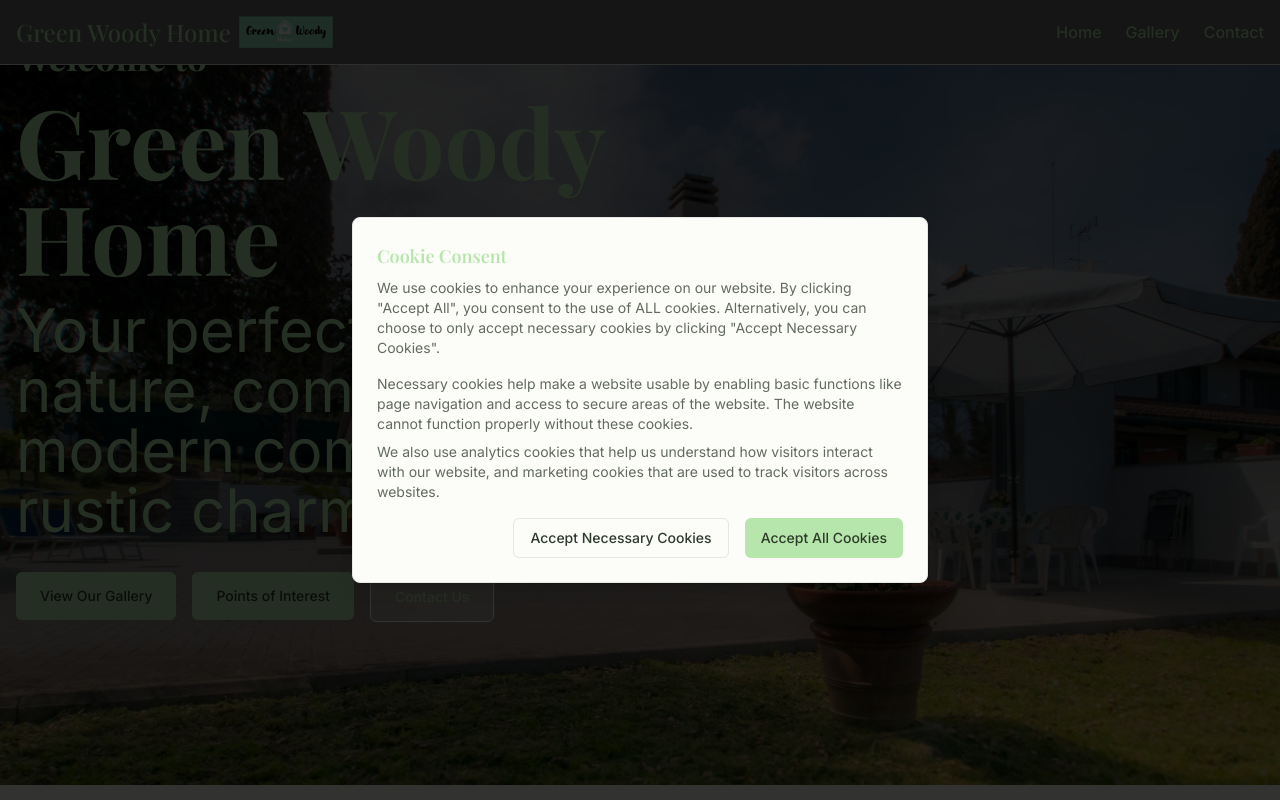
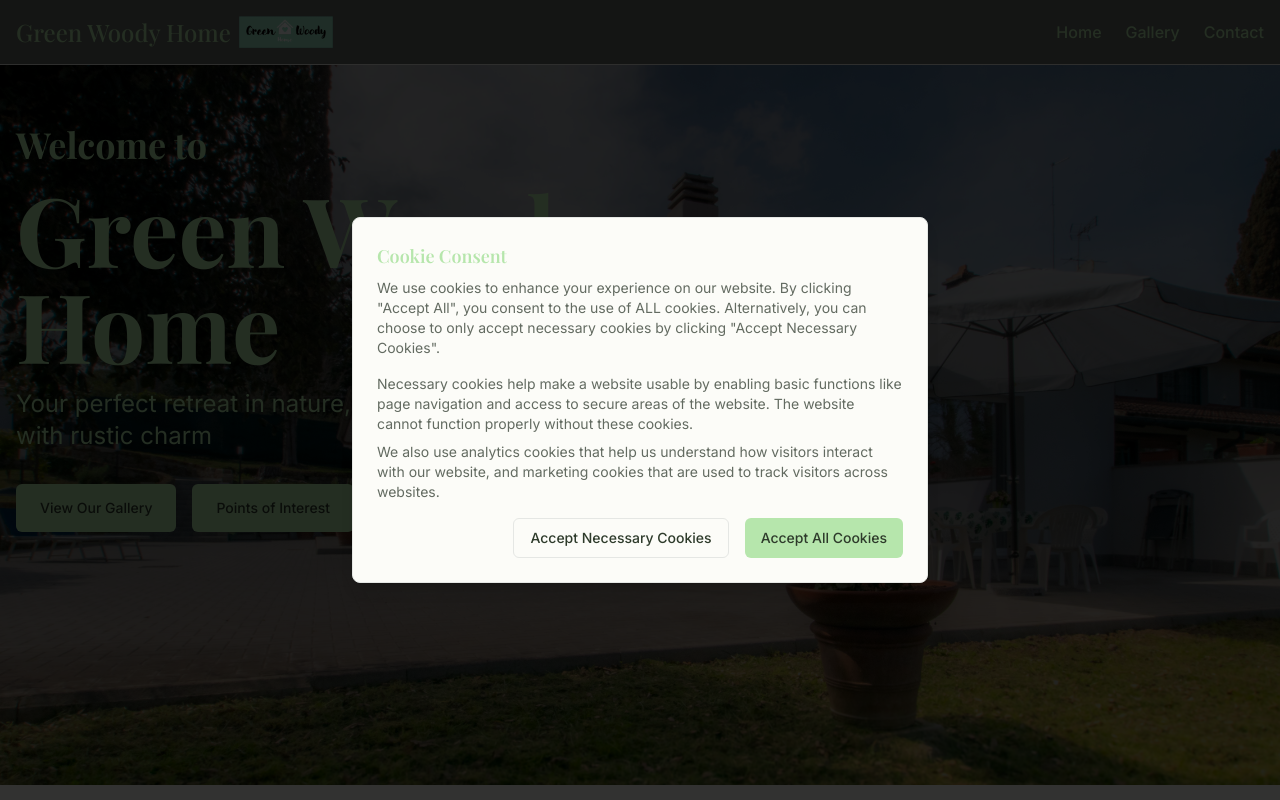
Before and after one commit to PierluigiManc01/green-woody-home-website, a React (Vite) app: page / in a window 1280 px wide. Shown: the top 800 px of the page. Built offline with nearby package versions, Linux system fonts and the light colour scheme; a web font is replaced by a local one.

Commit message:
new mobile font size

```diff
--- a/src/components/Hero.tsx
+++ b/src/components/Hero.tsx
@@ -18,10 +18,10 @@ const Hero: React.FC = () => {
           <h1 className="text-2xl md:text-3xl lg:text-4xl font-bold mb-4" style={{ color: '#B6E6AC' }}>
             Welcome to
           </h1>
-          <h1 className="text-4xl md:text-7xl lg:text-8xl font-bold mb-4" style={{ color: '#B6E6AC' }} translate='no'>
+          <h1 className="text-4xl sm:text-5xl md:text-6xl lg:text-8xl font-bold mb-4" style={{ color: '#B6E6AC' }} translate='no'>
             Green Woody Home
           </h1>
-          <p className="text-xl sm:text-5xl md:text-6xl md:text-2xl mb-8" style={{ color: '#B6E6AC' }}>
+          <p className="text-xl md:text-2xl mb-8" style={{ color: '#B6E6AC' }}>
             Your perfect retreat in nature, combining modern comfort with rustic charm
           </p>
           <div className="flex flex-col sm:flex-row gap-4">
```
